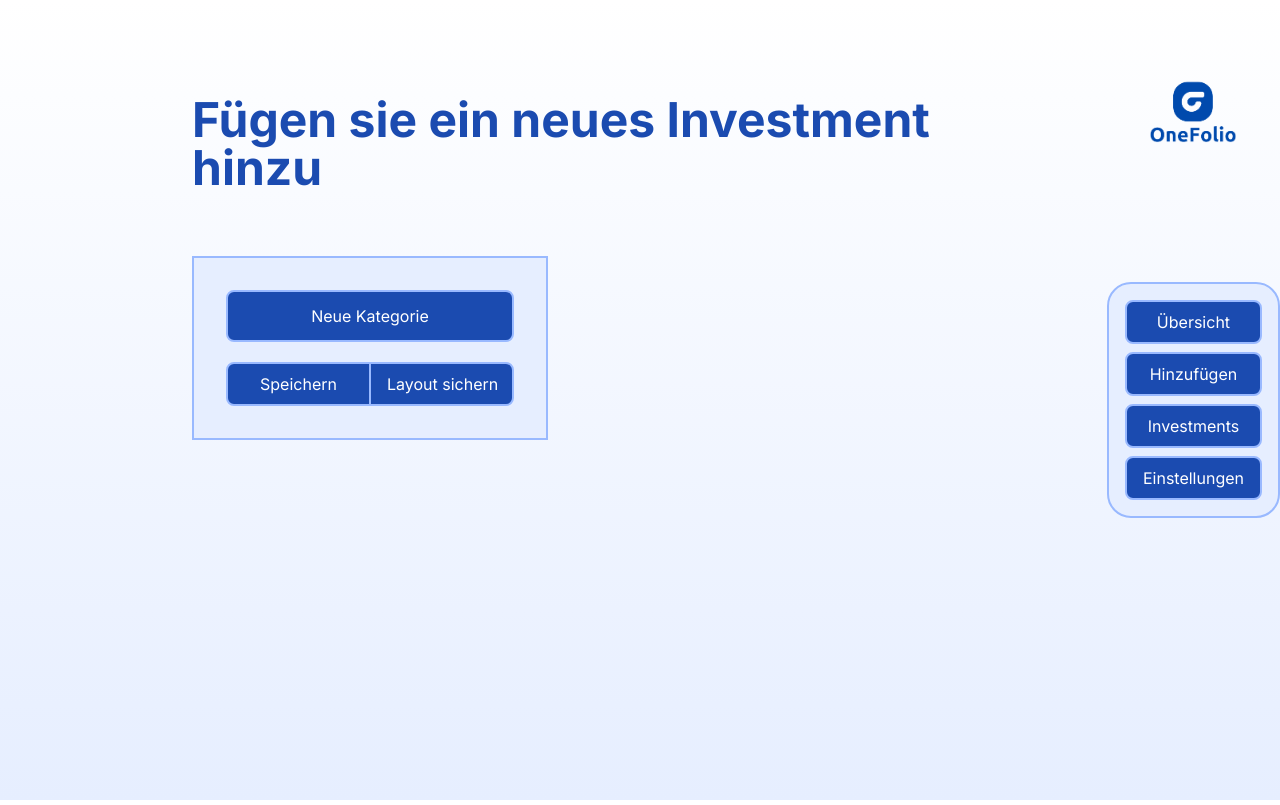
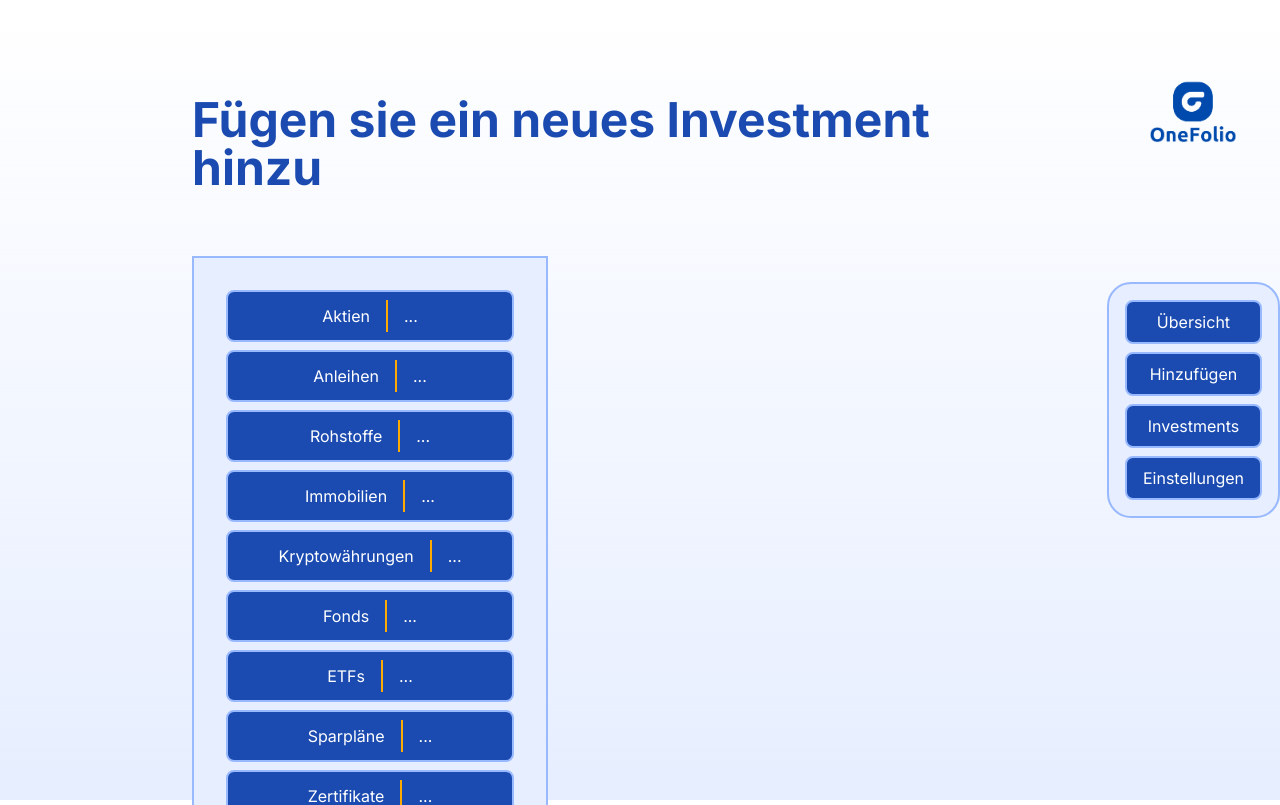
Before and after one commit to luca-engels-eprocessing/OneFolio, a Next.js app: page /add in a window 1280 px wide. Shown: the top 805 px of the page. Built offline with nearby package versions, Linux system fonts and the light colour scheme.

Commit message:
Current Selections made added and added templates

```diff
--- a/app/add/page.tsx
+++ b/app/add/page.tsx
@@ -1,12 +1,13 @@
 "use client";
 import ValueBar from "@/components/ValueBar";
-import React from "react"
+import React, { MouseEventHandler } from "react"
 import { useEffect, useRef, useState, ReactNode } from "react";
 
 export default function Page() {
   const [displayValue, setDisplayValue] = useState(false); // Displayes the side Panel for selection or not
-  const [returns, setReturns] = useState(""); // Returns of the investment
-  const [sends, setSend] = useState<ReactNode>(null); // Returns of the investment
+  const [userValueChoice, setUserValueChoice] = useState(""); // Returns of the investment
+  const [lastButtonClicked, setLastButtonClicked] = useState<ReactNode>(null); // Returns of the investment
+  const [lastButtonClickedOptions, setLastButtonClickedOptions] = useState([]); // Returns of the investment
   const [categoryDisplayAddButton, setCategoryDisplayAddButton] =
     useState(false); // Switch for add button or input field
   const [categoryFormButtonList, setCategoryFormButtonList] = useState<
@@ -16,6 +17,50 @@ export default function Page() {
   const categoryAddTextFieldRef = useRef<HTMLInputElement>(null);
   const categoryNewestButtonRef = useRef<HTMLButtonElement>(null);
 
+
+  const buttonGet = (text:string, onClick:MouseEventHandler<HTMLButtonElement> ,value:string) => {
+    return(
+      <button
+        type={"button"}
+        onClick={onClick}
+        ref={categoryNewestButtonRef}
+        className={
+          "w-full btn-nav flex flex-row px-4 py-2 rounded-lg gap-4 justify-center items-center"
+        }
+      >
+        <p className={"rounded-l-lg"}>{text}</p>
+        <div
+          className={"h-8 border-r-2 border-accentLight dark:border-accentDark"}
+        />
+        <p className={"rounded-l-lg"}>{value}</p>
+      </button>
+    )
+  }
+
+
+  const startList = {
+    "Aktien": ["Dax", "TecDax", "MDax", "SDax", "Nasdaq", "Dow Jones", "S&P 500"],
+    "Anleihen": ["Staatsanleihen", "Unternehmensanleihen", "Hochzinsanleihen", "Mischfonds", "Rentenfonds", "Geldmarktfonds", "Immobilienfonds", "Aktienfonds"],
+    "Rohstoffe": ["Edelmetalle", "Rohstoffe", "Immobilien", "Kryptowährungen", "Fonds", "ETFs", "Sparpläne", "Zertifikate", "Optionen", "Kredit", "Konto"],
+    "Immobilien": ["Familienhaus", "Mehrfamilienhaus", "Gewerbeimmobilie", "Immobilienfonds"],
+    "Kryptowährungen": ["Bitcoin","Etherium","Doge Coin"],
+    "Fonds": ["Mischfonds", "Rentenfonds", "Geldmarktfonds", "Immobilienfonds", "Aktienfonds"],
+    "ETFs": ["ETFs"],
+    "Sparpläne": ["Sparpläne"],
+    "Zertifikate": ["Zertifikate"],
+    "Optionen": ["Optionen"],
+    "Kredit": ["Kredit"],
+    "Konto": ["Konto"],
+  }
+
+  useEffect(() => {
+    const newList: ReactNode[] = [];
+    Object.keys(startList).map((item: any, index: any) => {
+      const buttonCode = (buttonGet(item,() => {categoryClick(item,startList[item])},'...'))
+      newList.push(buttonCode);
+    });
+    setCategoryFormButtonList(newList);
+  }, []);
 
   useEffect(() => {
     if (categoryDisplayAddButton && categoryAddTextFieldRef.current) {
@@ -29,25 +74,8 @@ export default function Page() {
     if(categoryFormButtonList.length > 0){
       var newList:ReactNode[] = []
       categoryFormButtonList.map((item: any, index: any) => {
-        if(item.props.children && item.props.children[0].props.children == sends){
-          const buttonCode = (
-            <button
-              type={"button"}
-              onClick={() => {
-                categoryClick(sends as string)
-              }}
-              ref={categoryNewestButtonRef}
-              className={
-                "btn-nav flex flex-row px-4 py-2 rounded-lg gap-4 justify-center items-center"
-              }
-            >
-              <p className={"rounded-l-lg"}>{sends}</p>
-              <div
-                className={"h-8 border-r-2 border-accentLight dark:border-accentDark"}
-              />
-              <p className={"rounded-l-lg"}>{returns}</p>
-            </button>
-          );
+        if(item.props.children && item.props.children[0].props.children == lastButtonClicked){
+          const buttonCode = (buttonGet(lastButtonClicked as string,() => {categoryClick(lastButtonClicked as string, startList[lastButtonClicked])},userValueChoice))
           newList=[...newList,buttonCode];
         }
         else {
@@ -58,12 +86,13 @@ export default function Page() {
       setCategoryFormButtonList(newList);
     }
 
-  },[returns])
+  },[userValueChoice])
 
   // Displayes the side Panel
   /* TODO  Remove and put in the buttons created / use data of button to create a specific table*/
-  const categoryClick = (text: string) => {
-    setSend(text)
+  const categoryClick = (text: string,list:[]) => {
+    setLastButtonClicked(text)
+    setLastButtonClickedOptions(list)
     setDisplayValue(true);
   };
 
@@ -75,24 +104,7 @@ export default function Page() {
     if (text == "") {
       return;
     }
-    const buttonCode = (
-      <button
-        type={"button"}
-        onClick={() => {
-          categoryClick(text)
-        }}
-        ref={categoryNewestButtonRef}
-        className={
-          "btn-nav flex flex-row px-4 py-2 rounded-lg gap-4 justify-center items-center"
-        }
-      >
-        <p className={"rounded-l-lg"}>{text}</p>
-        <div
-          className={"h-8 border-r-2 border-accentLight dark:border-accentDark"}
-        />
-        <p className={"rounded-l-lg"}>...</p>
-      </button>
-    );
+    const buttonCode = (buttonGet(text,() => {categoryClick(text,[])},'...'));
     setCategoryDisplayAddButton(false);
     setCategoryFormButtonList([...categoryFormButtonList, buttonCode]);
   };
@@ -170,7 +182,7 @@ export default function Page() {
           </div>
         </form>
         {/* //TODO Add a list to be displayed */}
-        {displayValue && <ValueBar state={setReturns} setDisplayed={setDisplayValue} />}
+        {displayValue && <ValueBar state={setUserValueChoice} items={lastButtonClickedOptions} setDisplayed={setDisplayValue} />}
       </div>
     </main>
   );
--- a/components/ValueBar.tsx
+++ b/components/ValueBar.tsx
@@ -3,6 +3,7 @@ import React, { Dispatch,SetStateAction, ReactNode, useEffect, useRef, useState
 type Props = {
   state: (val: string) => void;
   setDisplayed: (val: boolean) => void;
+  items: string[];
 }
 
 
@@ -15,6 +16,21 @@ function ValueBar(props: Props) {
       const valueAddTextFieldRef = useRef<HTMLInputElement>(null); // Ref for the input field to auto select
       const valueNewestButtonRef = useRef<HTMLButtonElement>(null); // Ref for the newest button added by the input field to auto select after adding
       const setDisplayed = props.setDisplayed;
+
+      useEffect(() => {
+        setValueFormButtonList(
+          props.items.map((item, index) => (
+            <button
+              key={index}
+              type={"button"}
+              onClick={() => selectionClick(item)}
+              className="btn-nav rounded-lg px-4 py-2"
+            >
+              <p>{item}</p>
+            </button>
+          ))
+        );
+      }, [props.items]);
 
 
 
```
